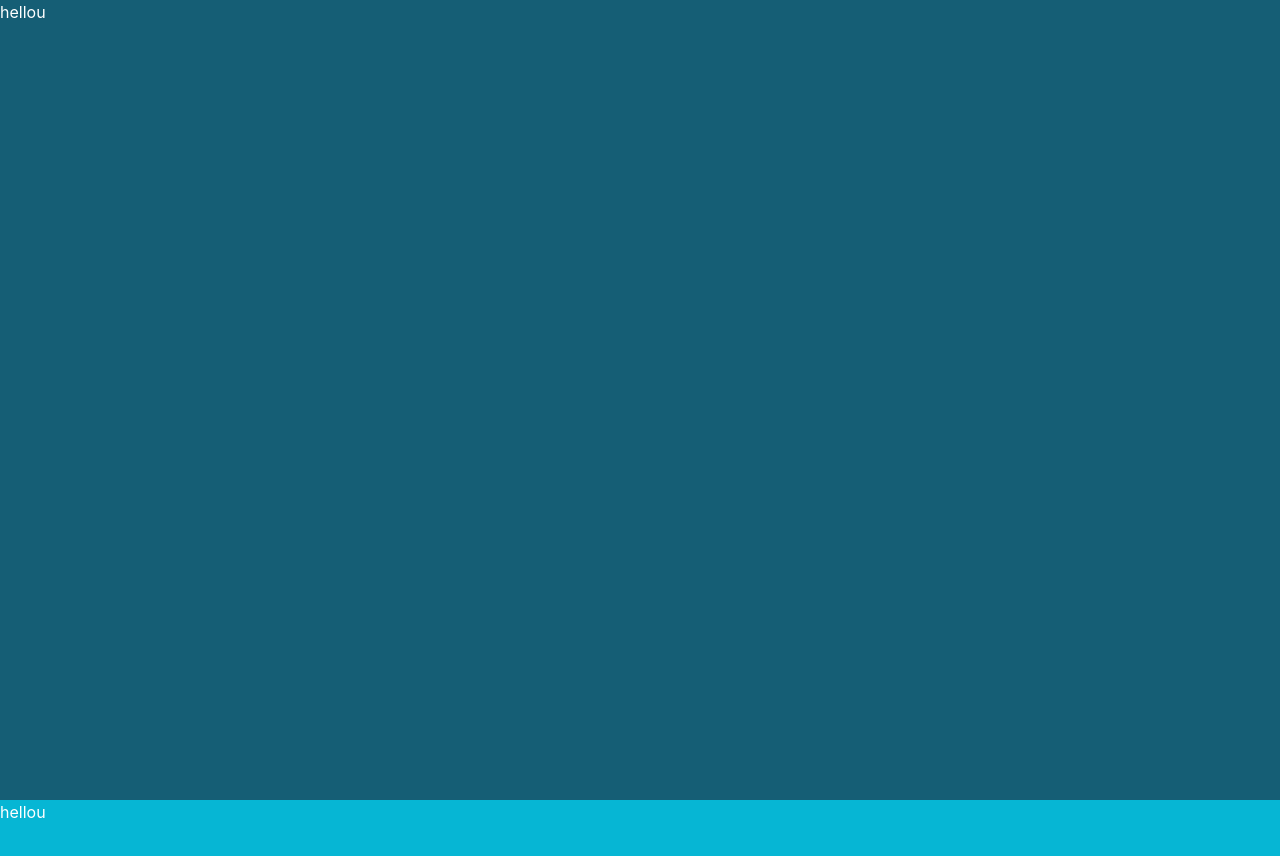
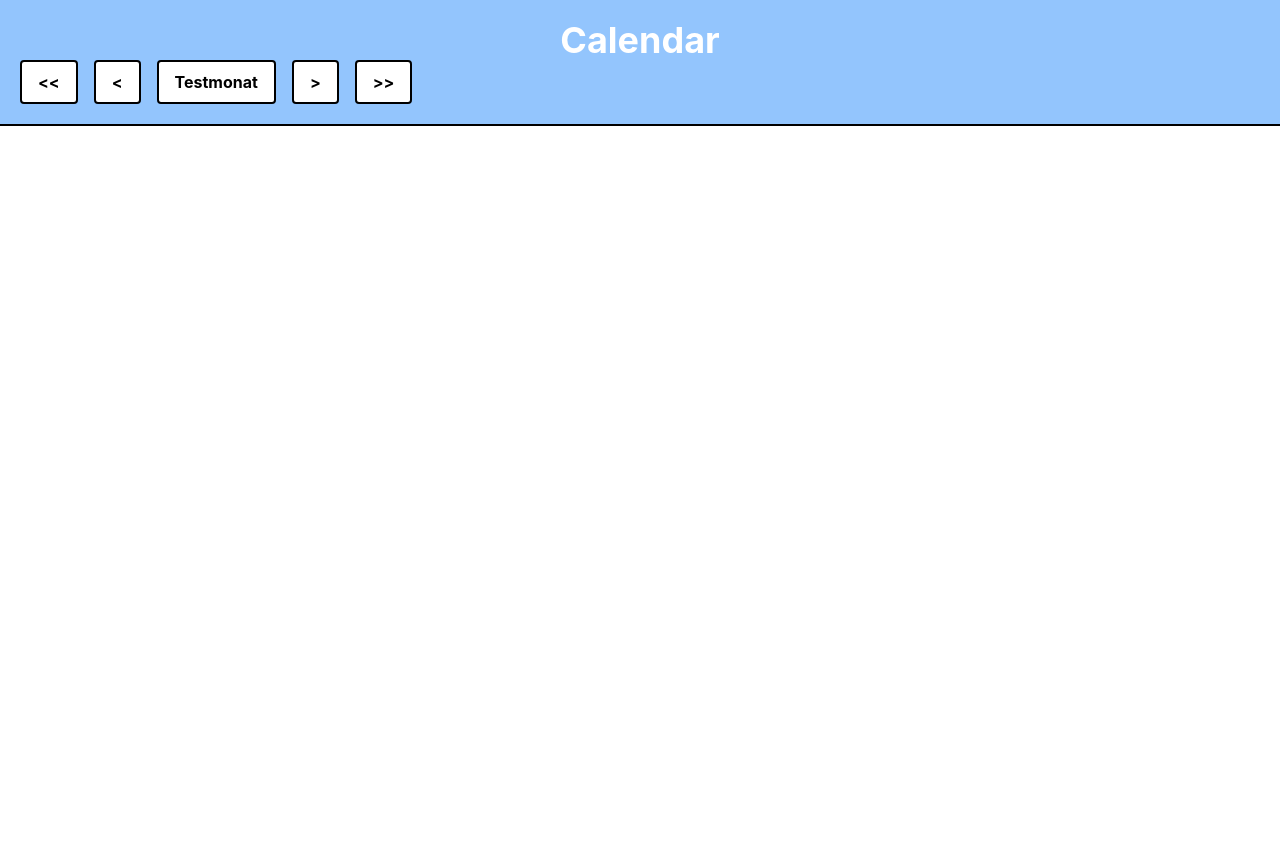
Before and after one commit to KGahan/Calendar, a React (Create React App) app: page / in a window 1280 px wide. Shown: the top 856 px of the page. After the commit the page ends 800 px from the top, so only its background shows below. Built offline with nearby package versions, Linux system fonts and the light colour scheme.

Commit message:
Header erstellt

```diff
--- a/src/Components/Header.tsx
+++ b/src/Components/Header.tsx
@@ -1,11 +1,25 @@
 function Header(){
     return (
     <div className="">
-        <div className="h-screen w-full bg-cyan-800 text-white">
-            hellou
-        </div>
-        <div className="h-screen w-full bg-cyan-500 text-white">
-            hellou
+        <div className="bg-blue-300 p-5 border-b-2 border-black">
+            <h1 className="text-white text-center text-4xl font-bold">Calendar</h1>
+            <div className="flex items-center justify-left space-x-4">
+                <button className="bg-white text-black hover:bg-blue-200 border-2 border-black font-bold py-2 px-4 rounded">
+                {'<<'}
+                </button>
+                <button className="bg-white text-black hover:bg-blue-200 border-2 border-black font-bold py-2 px-4 rounded">
+                {'<'}
+                </button>
+                <div className="bg-white text-black border-2 border-black font-bold py-2 px-4 rounded">
+                    Testmonat
+                </div>
+                <button className="bg-white text-black hover:bg-blue-200 border-2 border-black font-bold py-2 px-4 rounded">
+                {'>'}
+                </button>
+                <button className="bg-white text-black hover:bg-blue-200 border-2 border-black font-bold py-2 px-4 rounded">
+                {'>>'}
+                </button>
+            </div>
         </div>
     </div>
     );
```
